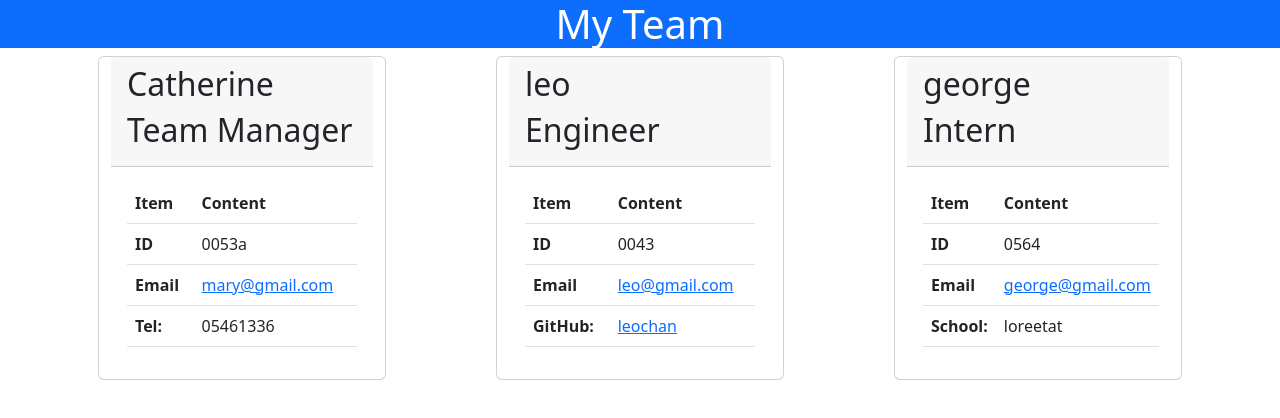
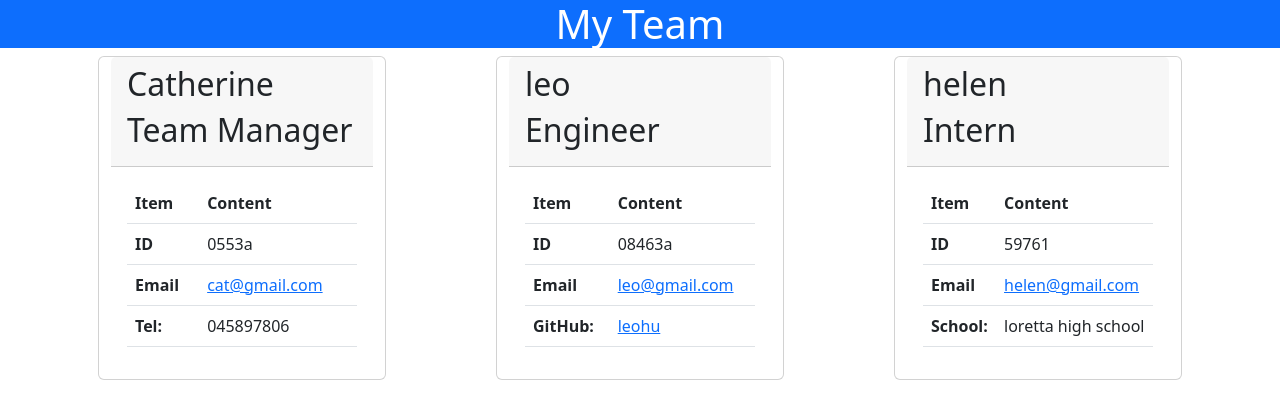
Before and after one commit to marycatau/Team-Profile-Generator, a website: page dist/index.html in a window 1280 px wide. Drawn offline with nearby package versions, Linux system fonts and the light colour scheme.

Commit message:
revise readme file

```diff
--- a/dist/index.html
+++ b/dist/index.html
@@ -31,15 +31,15 @@
 <tbody>
 <tr>
 <th scope="row">ID</th>
-<td>0053a</td>
+<td>0553a</td>
 </tr>
 <tr>
 <th scope="row">Email</th>
-<td><a href="mailto:mary@gmail.com">mary@gmail.com</a></td>
+<td><a href="mailto:cat@gmail.com">cat@gmail.com</a></td>
 </tr>
 <tr>
 <th scope="row">Tel:</th>
-<td >05461336</td>
+<td >045897806</td>
 </tr>
 </tbody>
 </table>
@@ -63,7 +63,7 @@
 <tbody>
 <tr>
 <th scope="row">ID</th>
-<td>0043</td>
+<td>08463a</td>
 </tr>
 <tr>
 <th scope="row">Email</th>
@@ -71,7 +71,7 @@
 </tr>
 <tr>
 <th scope="row">GitHub:</th>
-<td ><a href="https://github.com/leochan">leochan</a></td>
+<td ><a href="https://github.com/leohu">leohu</a></td>
 </tr>
 </tbody>
 </table>
@@ -82,7 +82,7 @@
 <!-- Intern Detail -->
 <div class="card" style="width: 18rem;">
 <div class="card-header">
-<h2>george</h2>
+<h2>helen</h2>
 <h2>Intern</h2>
 </div>
 
@@ -97,15 +97,15 @@
 <tbody>
 <tr>
 <th scope="row">ID</th>
-<td>0564</td>
+<td>59761</td>
 </tr>
 <tr>
 <th scope="row">Email</th>
-<td><a href="mailto:george@gmail.com">george@gmail.com</a></td>
+<td><a href="mailto:helen@gmail.com">helen@gmail.com</a></td>
 </tr>
 <tr>
 <th scope="row">School:</th>
-<td >loreetat</td>
+<td >loretta high school</td>
 </tr>
 </tbody>
 </table>
```
Also changed, not shown: README.md.
